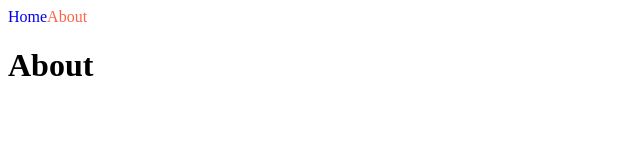
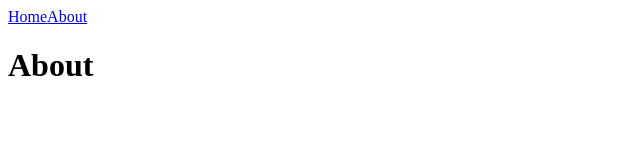
Before and after one commit to minwoo129/nextjs-intro1, a Next.js app: page /about in a window 1280 px wide. Shown: the top 160 px of the page, without its empty margins (0-640 px from the left). Built offline with nearby package versions, Linux system fonts and the light colour scheme.

Commit message:
navbar 스타일 모듈 삭제

```diff
--- a/components/NavBar.module.css
+++ /dev/null
@@ -1,7 +0,0 @@
-.link {
-  text-decoration: none;
-}
-
-.active {
-  color: tomato;
-}
--- a/components/NavBar.tsx
+++ b/components/NavBar.tsx
@@ -1,28 +1,15 @@
 import Link from "next/link";
 import { useRouter } from "next/router";
-import styles from "./NavBar.module.css";
 
 export default function NavBar() {
   const router = useRouter();
   return (
     <nav>
       <Link href="/" legacyBehavior>
-        <a
-          className={`${styles.link} ${
-            router.pathname === "/" ? styles.active : ""
-          }`}
-        >
-          Home
-        </a>
+        <a>Home</a>
       </Link>
       <Link href="/about" legacyBehavior>
-        <a
-          className={`${styles.link} ${
-            router.pathname === "/about" ? styles.active : ""
-          }`}
-        >
-          About
-        </a>
+        <a>About</a>
       </Link>
     </nav>
   );
```
